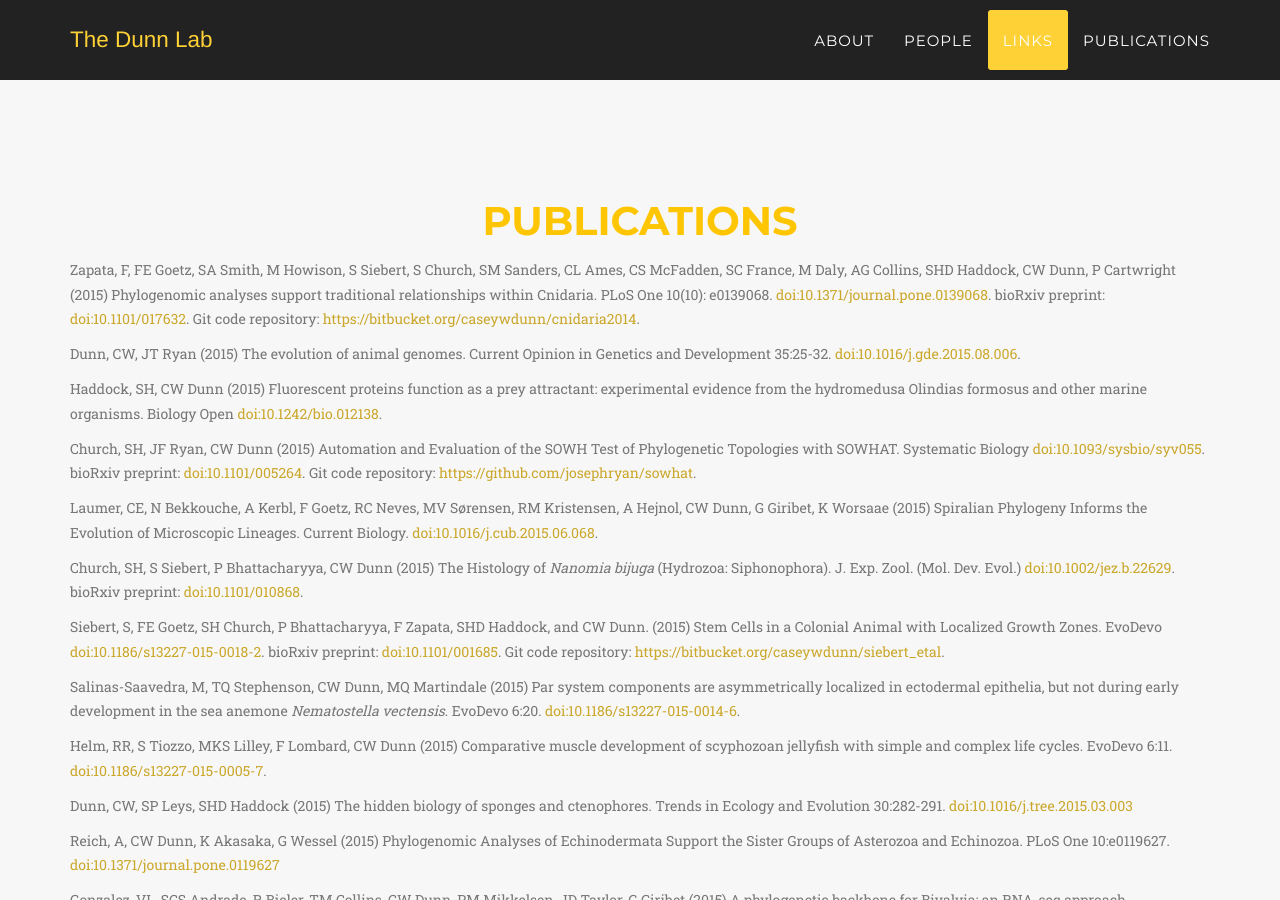
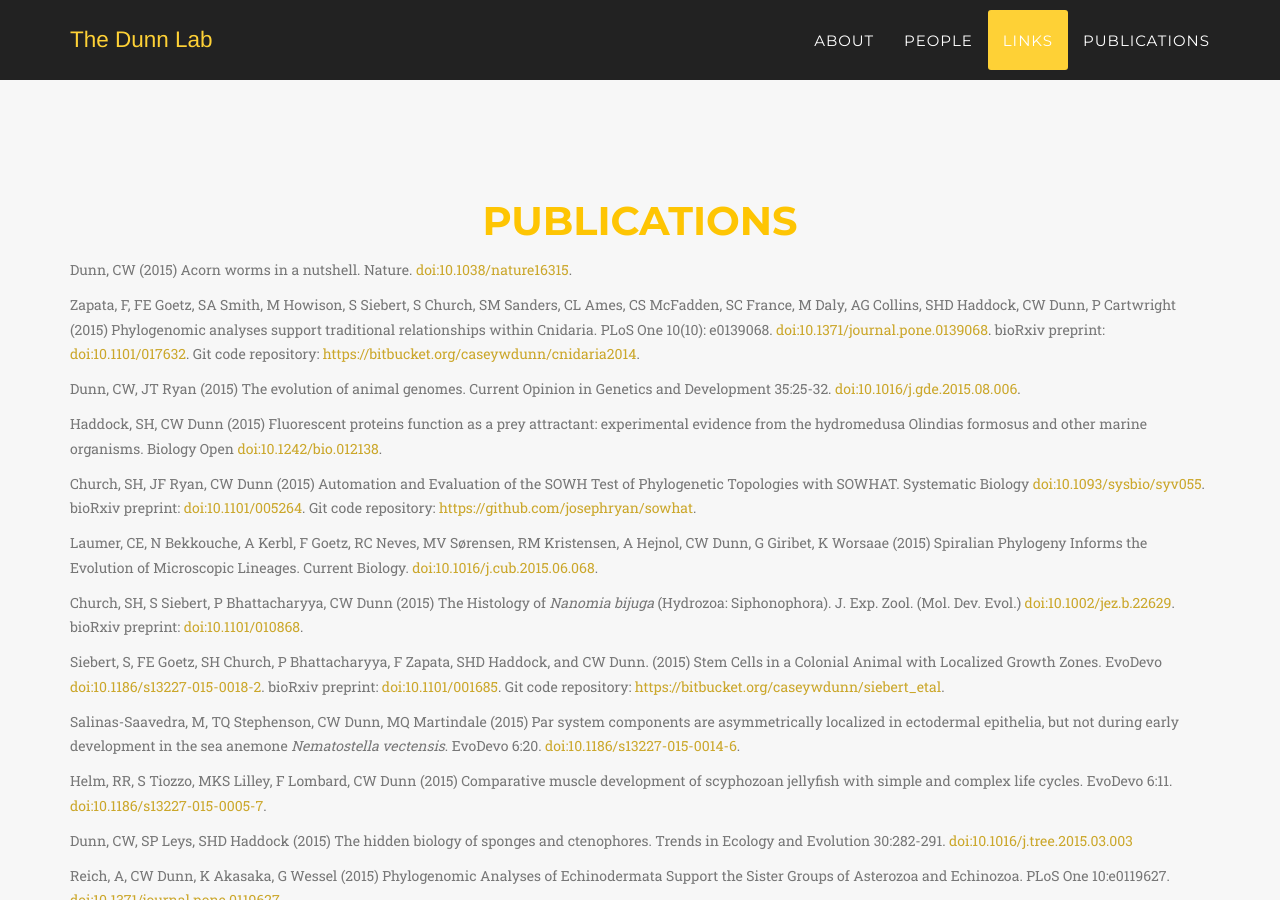
Before and after one commit to caseywdunn/caseywdunn.github.io, a Jekyll site: the page built from index.html, in a window 1280 px wide and 900 px high, scrolled down 7442 px. Built offline with Jekyll 4.4.1, drawn with Linux system fonts in a browser that asks for light colours; some web fonts are replaced.

Commit message:
added pub

```diff
--- a/_includes/publications.html
+++ b/_includes/publications.html
@@ -6,6 +6,10 @@
                     <h2 class="section-heading">Publications</h2>
                 </div>
             </div>
+
+<div class="box"><div class="box-title"></div><div class="box-body">
+	<p class="text-muted">Dunn, CW (2015) Acorn worms in a nutshell. Nature. <a href="http://dx.doi.org/10.1038/nature16315">doi:10.1038/nature16315</a>.</p>
+</div><div class="box-footer"> </div></div>
 
 <div class="box"><div class="box-title"></div><div class="box-body">
 	<p class="text-muted"> Zapata, F, FE Goetz, SA Smith, M Howison, S Siebert, S Church, SM Sanders, CL Ames, CS McFadden, SC France, M Daly, AG Collins, SHD Haddock, CW Dunn, P Cartwright (2015) Phylogenomic analyses support traditional relationships within Cnidaria. PLoS One 10(10): e0139068. <a href="http://dx.doi.org/10.1371/journal.pone.0139068">doi:10.1371/journal.pone.0139068</a>. bioRxiv preprint: <a href="http://dx.doi.org/10.1101/017632">doi:10.1101/017632</a>. Git code repository: <a href="https://bitbucket.org/caseywdunn/cnidaria2014">https://bitbucket.org/caseywdunn/cnidaria2014</a>. </p>
```
